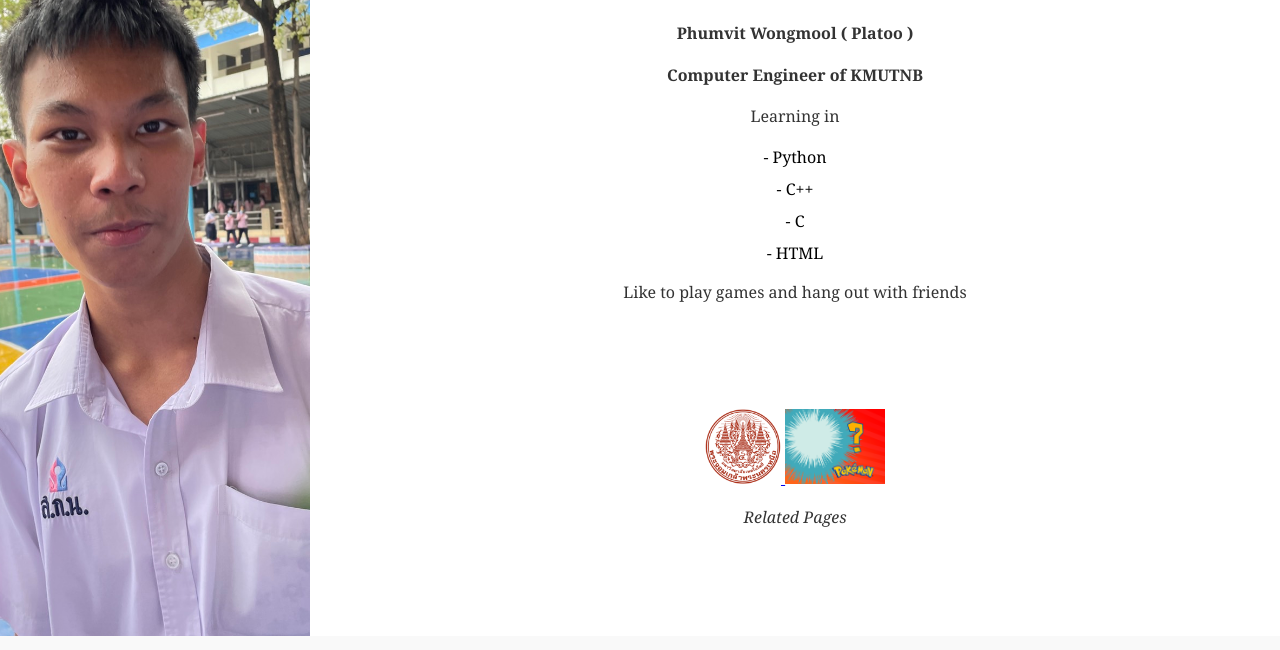
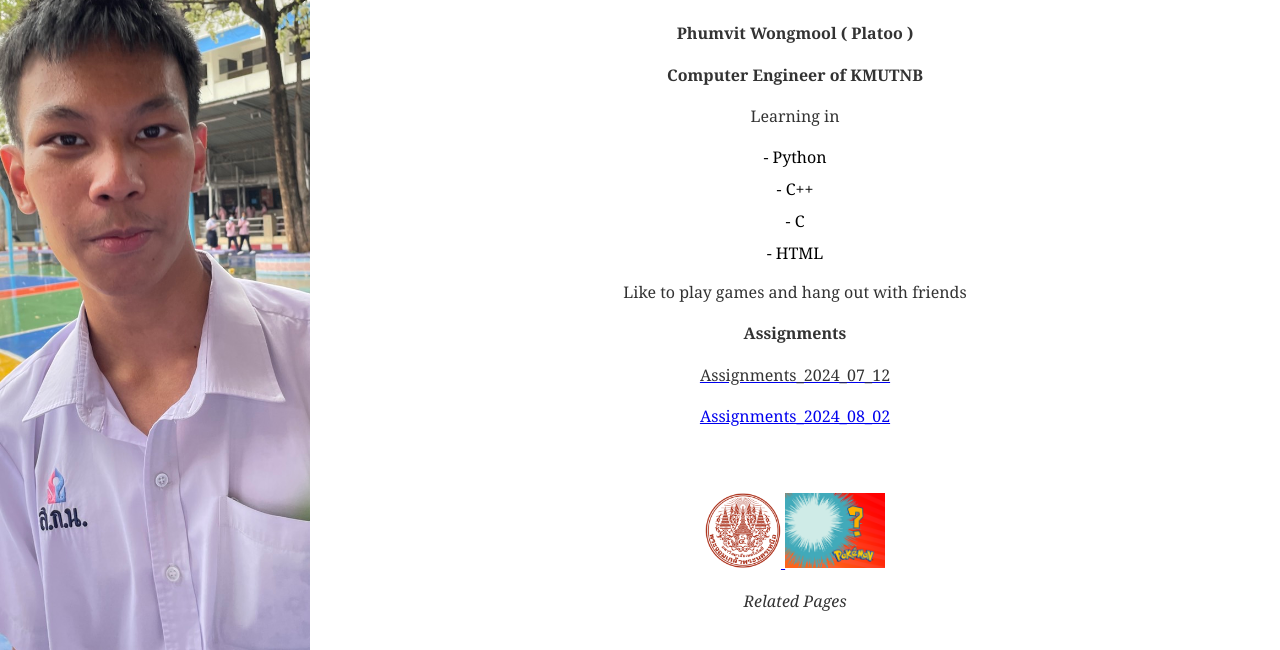
Before and after one commit to Phumvit/phumvit.github.io, a plain HTML site: page index.html in a window 1280 px wide. Shown: the part 164-814 px from the top of the page. Drawn offline with Linux system fonts and the light colour scheme.

Commit message:
index.html

```diff
--- a/index.html
+++ b/index.html
@@ -66,6 +66,10 @@
             <li>- HTML</li>
         </ul>
         <p>Like to play games and hang out with friends</p>
+        <p><b>Assignments</b></p>
+        <a href="https://phumvit.github.io/Assignments_2024_07_12/" target="_blank"><p>Assignments_2024_07_12</p></a>
+        <a href="https://phumvit.github.io/Assignments_2024_08_02/" target="_blank">Assignments_2024_08_02</a>
+
         <br><br><br><br>
         <div>
             <a href="my_kmutnb.html" target="_blank">
```
